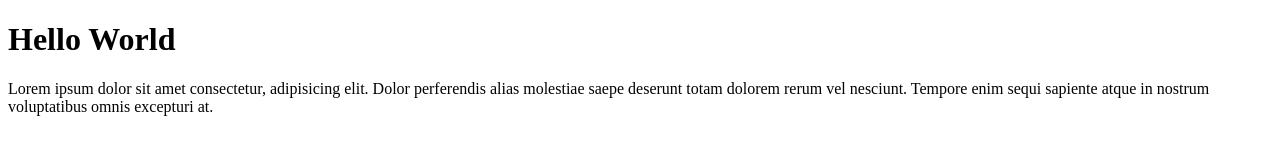
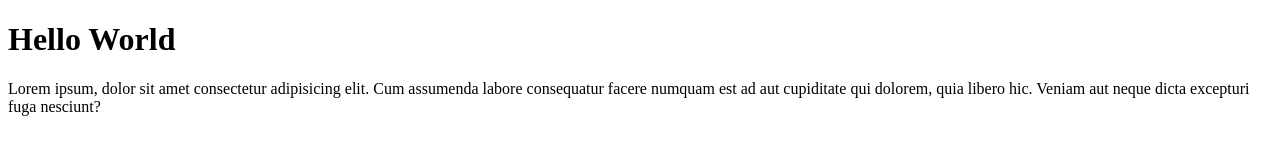
Before and after one commit to Bilal-Siddique01/Flexbox-Demo, a plain HTML site: page index.html in a window 1280 px wide. Drawn offline with Linux system fonts and the light colour scheme.

Commit message:
para removed and span added

```diff
--- a/index.html
+++ b/index.html
@@ -8,7 +8,8 @@
 <body>
 
     <h1>Hello World</h1>
-    <p>Lorem ipsum dolor sit amet consectetur, adipisicing elit. Dolor perferendis alias molestiae saepe deserunt totam dolorem rerum vel nesciunt. Tempore enim sequi sapiente atque in nostrum voluptatibus omnis excepturi at.</p>
+
+    <span>Lorem ipsum, dolor sit amet consectetur adipisicing elit. Cum assumenda labore consequatur facere numquam est ad aut cupiditate qui dolorem, quia libero hic. Veniam aut neque dicta excepturi fuga nesciunt?</span>
 
 </body>
 </html>
```
